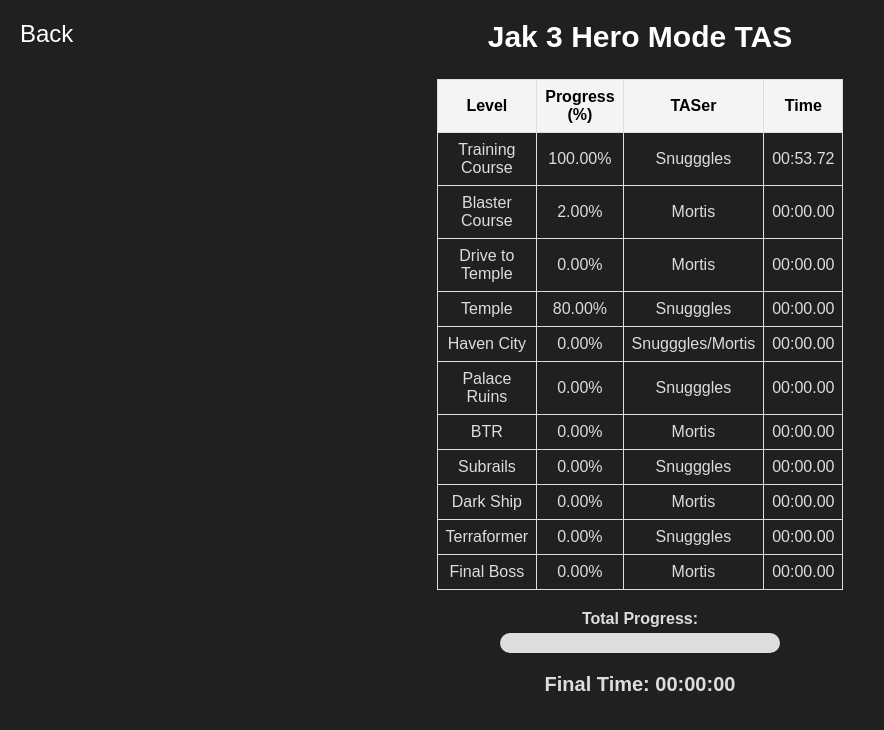
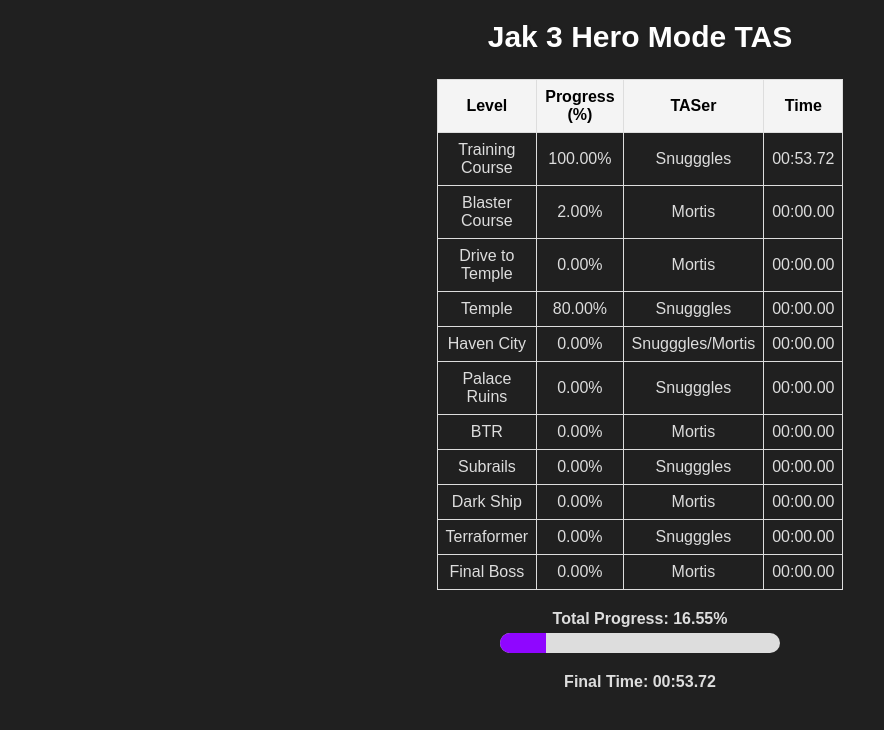
Before and after one commit to MortisDG/my-page, a plain HTML site: page projects/TAS.html in a window 1280 px wide. Shown: the whole page, without its empty margins (0-884 px from the left). Drawn offline with Linux system fonts and the light colour scheme; no server answers.

Commit message:
Fixed a bug

```diff
--- a/projects/TAS.html
+++ b/projects/TAS.html
@@ -9,10 +9,6 @@
 </head>
 
 <body>
-
-    <a href="/my-page/index.html" class="back-button">
-        <div class="back-button-text">Back</div>
-    </a>
     <h1>Jak 3 Hero Mode TAS</h1>
     <div class="progress-container">
         <table>
@@ -94,15 +90,16 @@
             </tbody>
         </table>
         <div class="total-progress">
-            <label>Total Progress: <span id="total-percentage"></span></label>
+            <label>Total Progress: <span id="total-percentage">53%</span></label>
             <div class="progress-bar">
-                <div class="progress-fill"></div>
+                <div class="progress-fill" style="width: 53%;"></div>
             </div>
         </div>
-        <div class="finalTime">
-            <p>Final Time: 00:00:00</p>
-        </div>
     </div>
+    <div class="finalTime">
+        <label>Final Time: 00:00:00</label>
+    </div>
+
 </body>
 <script src="js/tas.js"></script>
 
--- a/projects/js/tas.js
+++ b/projects/js/tas.js
@@ -1,64 +1,51 @@
-const SHEET_ID = "1Fvs9U7sGzVMKvYq3p9lNBBQDW9UeVdSMqf9L9nTximU"; // Replace with your Google Sheet ID
-const API_KEY = "AIzaSyCARKI3g7q5mFojRi2fesI5YoPl6fQ8-2g"; // Replace with your API Key
-const RANGE = "Sheet1!A2:D12"; // Replace with your desired range (e.g., columns A-D, rows 1-11)
+window.onload = () => {
+  updateProgressBar();
+  updateFinalTime();
+};
 
-async function fetchSheetData() {
-  const url = `https://sheets.googleapis.com/v4/spreadsheets/${SHEET_ID}/values/${RANGE}?key=${API_KEY}`;
+function updateProgressBar() {
+  const rows = document.querySelectorAll("#progress-table tr");
+  let totalProgress = 0;
+  let rowCount = 0;
 
-  try {
-    const response = await fetch(url);
-    const data = await response.json();
-    populateTable(data.values); // Populate table with data from the sheet
-  } catch (error) {
-    console.error("Error fetching sheet data:", error);
-  }
+  rows.forEach((row) => {
+    const progressCell = row.children[1]; // Second cell (progress %)
+    const progressValue = parseFloat(progressCell.innerText.replace("%", ""));
+
+    if (!isNaN(progressValue)) {
+      totalProgress += progressValue;
+      rowCount++;
+    }
+  });
+
+  const averageProgress = (totalProgress / rowCount).toFixed(2);
+  const totalPercentageSpan = document.getElementById("total-percentage");
+  totalPercentageSpan.innerText = `${averageProgress}%`;
+
+  const progressFill = document.querySelector(".progress-fill");
+  progressFill.style.width = `${averageProgress}%`;
 }
 
-function populateTable(data) {
-  const tableBody = document.getElementById("progress-table");
-  tableBody.innerHTML = ""; // Clear existing rows
+function updateFinalTime() {
+  const rows = document.querySelectorAll("#progress-table tr");
+  let totalSeconds = 0;
 
-  let totalProgress = 0;
-  let rowCount = 0;
-  let totalTime = 0;
+  rows.forEach((row) => {
+    const timeCell = row.children[3]; // Fourth cell (time)
+    const timeText = timeCell.innerText; // Format: HH:MM:SS.ss
 
-  data.forEach((row) => {
-    const tableRow = document.createElement("tr");
-    row.forEach((cell, index) => {
-      const tableCell = document.createElement("td");
-      tableCell.innerText = cell;
-
-      // Handle progress column
-      if (index === 1) {
-        const progressValue = parseFloat(cell.replace("%", "")) || 0;
-        totalProgress += progressValue;
-        rowCount++;
-      }
-
-      // Handle time column
-      if (index === 3 && cell !== "???") {
-        const timeValue = parseFloat(cell);
-        totalTime += timeValue;
-      }
-
-      tableRow.appendChild(tableCell);
-    });
-    tableBody.appendChild(tableRow);
+    if (timeText !== "00:00.00") {
+      const [minutes, seconds] = timeText.split(":").map(parseFloat);
+      totalSeconds += minutes * 60 + seconds;
+    }
   });
 
-  // Calculate average progress
-  const averageProgress = (totalProgress / rowCount).toFixed(2);
-  document.getElementById("total-percentage").innerText = `${averageProgress}%`;
+  // Convert total seconds to MM:SS.ss format
+  const finalMinutes = Math.floor(totalSeconds / 60);
+  const finalSeconds = (totalSeconds % 60).toFixed(2);
 
-  // Update progress bar width
-  const progressFill = document.querySelector(".progress-fill");
-  progressFill.style.width = `${averageProgress}%`;
-
-  // Update final time
-  document.querySelector(
-    ".finalTime p"
-  ).innerText = `Final Time: ${totalTime.toFixed(2)}`;
+  const finalTimeLabel = document.querySelector(".finalTime label");
+  finalTimeLabel.innerText = `Final Time: ${finalMinutes
+    .toString()
+    .padStart(2, "0")}:${finalSeconds.padStart(5, "0")}`;
 }
-
-// Fetch and populate data on page load
-fetchSheetData();
```
